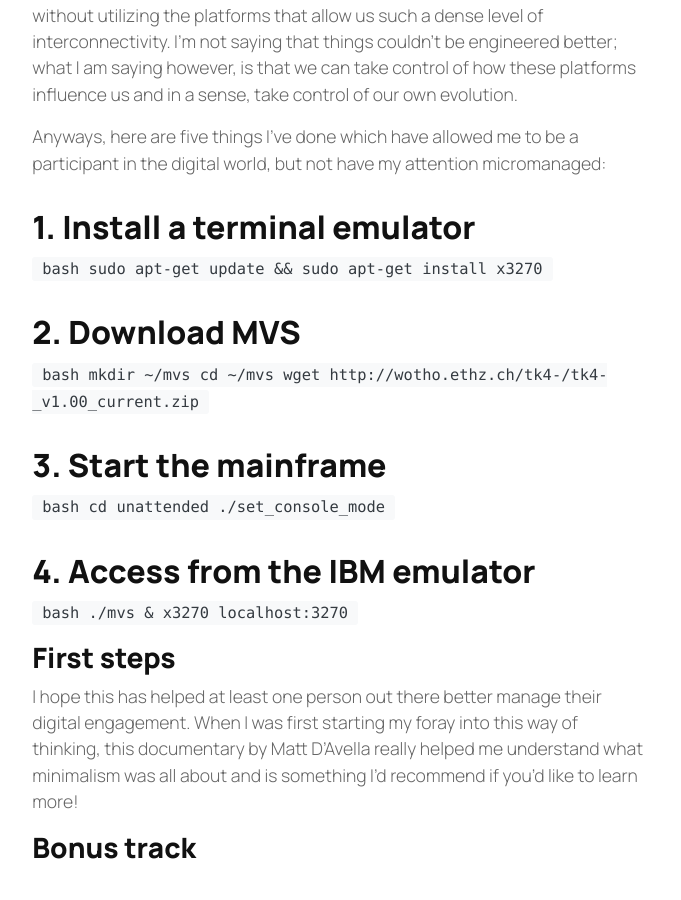
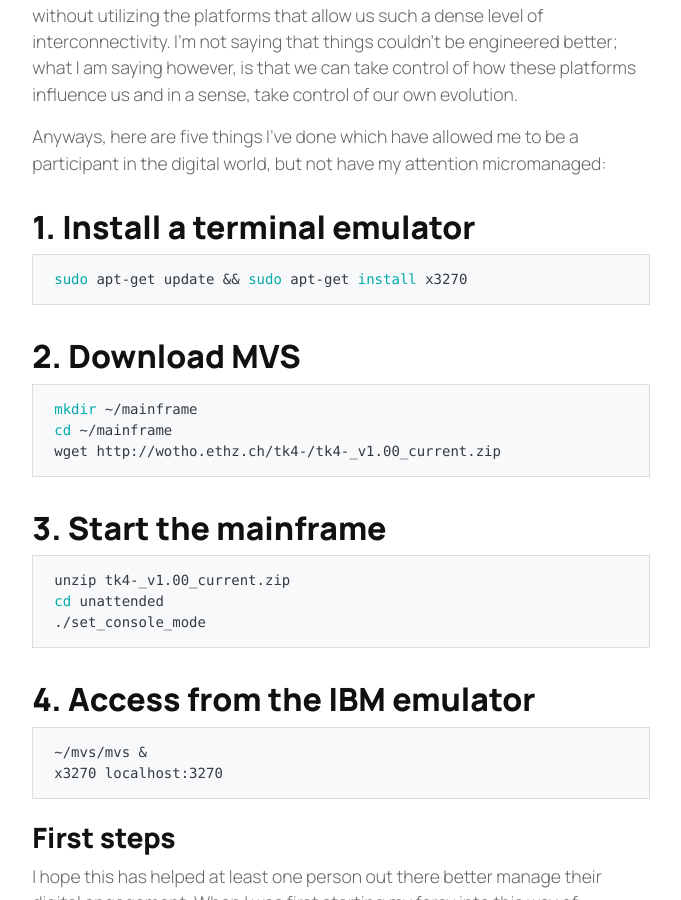
Before and after one commit to mllamazares/mllamazares.github.io, a Jekyll site: the page built from _posts/2019-02-20-digital-minimalism.md, in a window 1280 px wide and 900 px high, scrolled down 504 px. Shown: the whole window, without its empty margins (299-980 px from the left). Built offline with Jekyll 4.4.1, drawn with Linux system fonts in a browser that asks for light colours; nearby versions of some CDN libraries; our own code applies the rules of GitHub Pages for plain Markdown files.

Commit message:
Update 2019-02-20-digital-minimalism.md

````diff
--- a/_posts/2019-02-20-digital-minimalism.md
+++ b/_posts/2019-02-20-digital-minimalism.md
@@ -16,31 +16,32 @@ Anyways, here are five things I’ve done which have allowed me to be a particip
 
 ## 1. Install a terminal emulator
 
-``bash
+```bash
 sudo apt-get update && sudo apt-get install x3270
-``
+```
 
 ## 2. Download MVS
 
-``bash
-mkdir ~/mvs
-cd ~/mvs
+```bash
+mkdir ~/mainframe
+cd ~/mainframe
 wget http://wotho.ethz.ch/tk4-/tk4-_v1.00_current.zip
-``
+```
 
 ## 3. Start the mainframe
 
-``bash
+```bash
+unzip tk4-_v1.00_current.zip
 cd unattended
 ./set_console_mode
-``
+```
 
 ## 4. Access from the IBM emulator
 
-``bash
-./mvs &
+```bash
+~/mvs/mvs &
 x3270 localhost:3270
-``
+```
 
 ### First steps
 
````
